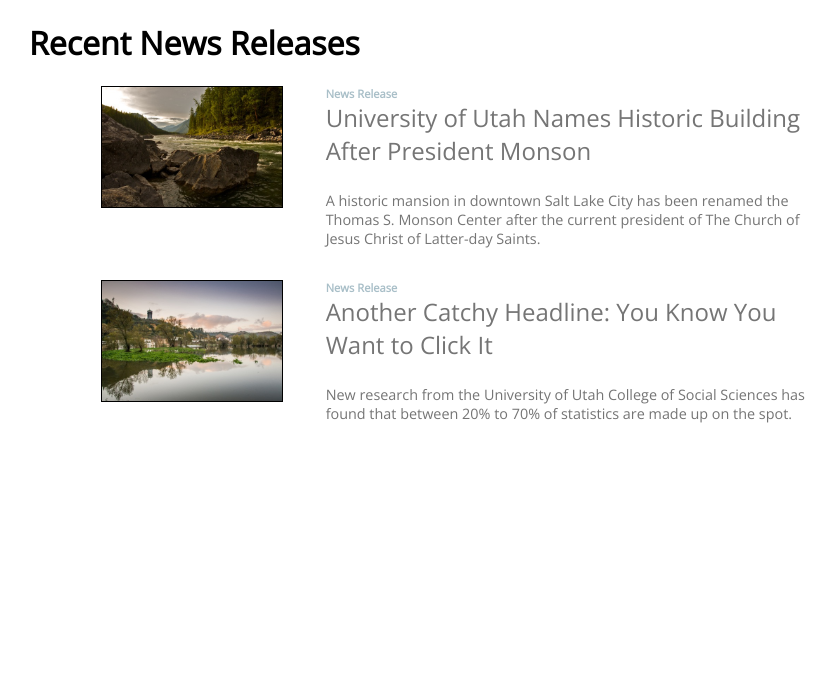
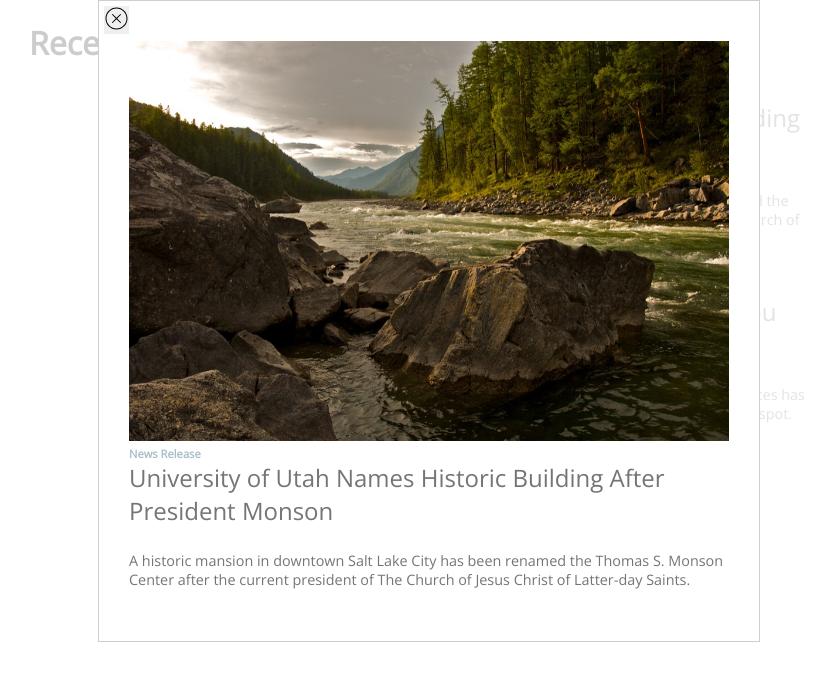
Before and after one commit to visum/interview-homework, a React (Create React App) app: page / in a window 1280 px wide. Shown: the top 680 px of the page, without its empty margins (211-1046 px from the left). Built offline with nearby package versions, Linux system fonts and the light colour scheme.

Commit message:
Minimum functionality on NewsList

```diff
--- a/src/App.js
+++ b/src/App.js
@@ -10,7 +10,7 @@
       <h1>Recent News Releases</h1>
       </header>
       <content>
-        <NewsList />
+        <NewsList style={{position:"relative"}} />
       </content>
       <footer>
 
--- a/src/components/NewsList/index.js
+++ b/src/components/NewsList/index.js
@@ -7,20 +7,41 @@
 class NewsList extends Component {
     constructor(props) {
         super(props);
+        this.state = {
+            selectedItem: newsItems[0]
+        }
+    }
+
+    handleClose() {
+        this.setState({selectedItem: null});
+    }
+
+    handleSelect(item) {
+        this.setState({selectedItem: item});
     }
 
     render() {
         const items = newsItems.map((item) => {
-            return <NewsItem key={item.id} item={item} />
+            return <NewsItem
+                    key={item.id}
+                    item={item}
+                    onSelect={(item) => {this.handleSelect(item);}}/>
         });
 
+        const newsDetailStatus = this.state.selectedItem ? "newsDetailShowing" : "newsDetailHidden"
 
         return (
         <section>
+            <div style={styles[newsDetailStatus]}>
+                <NewsDetail
+                    item={this.state.selectedItem}
+                    onClose={() => {this.handleClose();}}
+                />
+            </div>
+
             <ul>
                 {items}
             </ul>
-            <NewsDetail></NewsDetail>
         </section>
         );
     }
--- a/src/components/NewsList/styles.js
+++ b/src/components/NewsList/styles.js
@@ -1,3 +1,13 @@
+//NewsList/styles.js
 export default {
-
+    newsDetailShowing: {
+        position: "absolute",
+        top: "0",
+        left: "0",
+        width: "100%",
+        height: "100%"
+    },
+    newsDetailHidden: {
+        display: "none"
+    }
 }
--- a/src/components/common/NewsDetail/index.js
+++ b/src/components/common/NewsDetail/index.js
@@ -3,7 +3,28 @@
 
 class NewsDetail extends Component {
     render() {
-        return (<div></div>);
+
+        const item = this.props.item || {
+            video: "",
+            title: "",
+            teaser: ""
+        }
+
+        return (
+        <div style={styles.veil}>
+            <div style={styles.container}>
+                <button style={styles.closeButton} onClick={this.props.onClose}>
+                    <img src="images/icons/close.svg" alt="close" style={styles.closeButtonIcon}/>
+                </button>
+                <div style={styles.video}>
+                    <img src={item.video} style={styles.video} />
+                </div>
+                <h4 style={styles.subtitle}>News Release</h4>
+                <h2 style={styles.title}>{item.title}</h2>
+                <p style={styles.teaser}>{item.teaser}</p>
+            </div>
+        </div>
+        );
     }
 }
 
--- a/src/components/common/NewsDetail/styles.js
+++ b/src/components/common/NewsDetail/styles.js
@@ -1,3 +1,52 @@
+//NewsDetail/styles.css
 export default {
-
+    veil: {
+        position: "absolute",
+        top: "0",
+        left: "0",
+        right: "0",
+        bottom: "0",
+        backgroundColor: "rgba(255,255,255,0.8)"
+    },
+    container: {
+        maxWidth: "600px",
+        margin: "0 auto",
+        padding: "40px 30px",
+        border: "1px solid rgba(206,206,206,1.0)",
+        backgroundColor: "rgba(255,255,255,1.0)",
+        position: "relative"
+    },
+    video: {
+        maxWidth: "600px"
+    },
+    subtitle: {
+        margin: "0",
+        padding: "0",
+        fontSize: "0.7em",
+        color: "#A9BFC8"
+    },
+    title: {
+        margin: "0",
+        padding: "0 0 12px 0",
+        color: "#757575",
+        fontWeight: "lighter"
+    },
+    teaser: {
+        margin: "0",
+        padding: "12px 0",
+        color: "#757575",
+        fontSize: "0.9em"
+    },
+    closeButton: {
+        position: "absolute",
+        top: "5px",
+        left: "5px",
+        border: "none",
+        padding: "0",
+        margin: "0",
+        cursor: "pointer"
+    },
+    closeButtonIcon: {
+        width: "25px"
+    }
 }
--- a/src/components/common/NewsItem/index.js
+++ b/src/components/common/NewsItem/index.js
@@ -2,15 +2,24 @@
 import styles from "./styles";
 
 class NewsItem extends Component {
+
+    clickHandler() {
+        this.props.onSelect(this.props.item);
+    }
+
     render() {
         return (
         <div style={styles.gridContainer}>
             <div style={styles.leftColumn}>
-                <img src={this.props.item.videoThumb} style={styles.thumb}/>
+                <img
+                    src={this.props.item.videoThumb}
+                    style={styles.thumb}
+                    onClick={() => {this.clickHandler();}}
+                />
             </div>
             <div style={styles.rightColumn}>
                 <h4 style={styles.subtitle}>News Release</h4>
-                <h2 style={styles.itemTitle}>{this.props.item.title}</h2>
+                <h2 style={styles.itemTitle} onClick={() => {this.clickHandler();}}>{this.props.item.title}</h2>
                 <p style={styles.teaser}>{this.props.item.teaser}</p>
             </div>
         </div>
--- a/src/components/common/NewsItem/styles.js
+++ b/src/components/common/NewsItem/styles.js
@@ -19,7 +19,8 @@
     thumb: {
         width: "180px",
         border: "1px solid black",
-        margin: "0 auto"
+        margin: "0 auto",
+        cursor: "pointer"
     },
     subtitle: {
         margin: "0",
@@ -31,7 +32,8 @@
         margin: "0",
         padding: "0 0 12px 0",
         color: "#757575",
-        fontWeight: "lighter"
+        fontWeight: "lighter",
+        cursor: "pointer"
     },
     teaser: {
         margin: "0",
--- a/src/data/newsItems.js
+++ b/src/data/newsItems.js
@@ -3,13 +3,13 @@
         "title":"University of Utah Names Historic Building After President Monson",
         "teaser":"A historic mansion in downtown Salt Lake City has been renamed the Thomas S. Monson Center after the current president of The Church of Jesus Christ of Latter-day Saints.",
         "videoThumb":"images/thumb_med/photo01.jpg",
-        "videoSrc":"images/full/photo01.jpg",
+        "video":"images/full/photo01.jpg",
         "id":1
     }, {
         "title":"Another Catchy Headline: You Know You Want to Click It",
         "teaser":"New research from the University of Utah College of Social Sciences has found that between 20% to 70% of statistics are made up on the spot.",
         "videoThumb":"images/thumb_med/photo02.jpg",
-        "videoSrc":"images/full/photo02.jpg",
+        "video":"images/full/photo02.jpg",
         "id":2
     }
 ]
```
Also changed, not shown: public/images/icons/close.svg (added), 1 other file (tests, documents, lock files or other folders).
